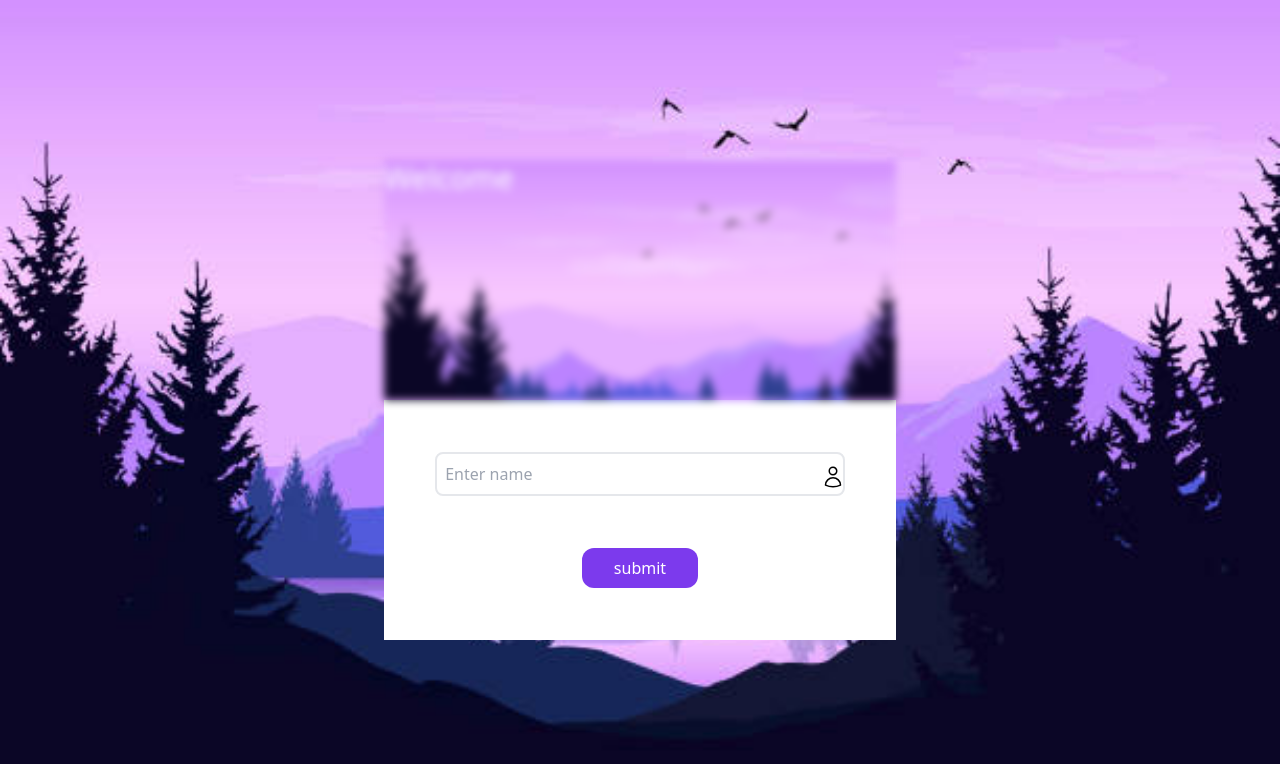
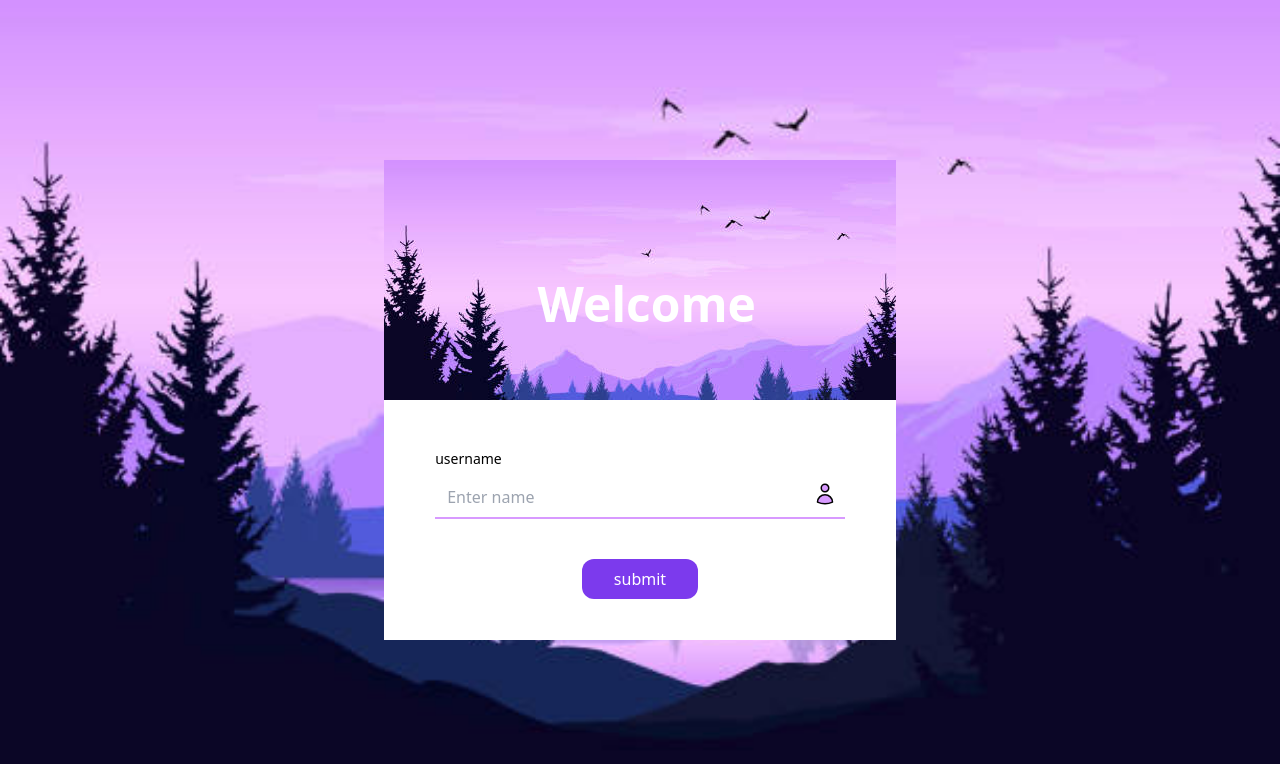
Before and after one commit to phaneendra24/connect, a React (Vite) app: page /login in a window 1280 px wide. Shown: the top 764 px of the page. Built offline with nearby package versions, Linux system fonts and the light colour scheme; no server answers.

Commit message:
ui changes

```diff
--- a/src/components/login.tsx
+++ b/src/components/login.tsx
@@ -16,10 +16,12 @@ function Login() {
   };
 
   return (
-    <div className="loginBg  w-full backdrop:blur-sm h-screen bg-lockbg bg-no-repeat flex justify-center items-center overflow-hidden">
-      <div className="w-[70%] rounded-xl sm:w-[60%] md:w-[40%] flex flex-col justify-center items-center">
-        <div className=" relative blur-sm w-full h-[30vh] bg-lockbg text-white text-3xl ">
-          <span className="absolute">Welcome</span>
+    <div className="loginBg  w-full  h-screen bg-lockbg bg-no-repeat flex justify-center items-center overflow-hidden">
+      <div className=" w-[80%] rounded-xl sm:w-[60%] md:w-[40%] flex flex-col justify-center items-center">
+        <div className=" relative w-full h-[30vh] bg-lockbg text-white text-3xl sm:text-5xl ">
+          <span className="absolute left-[30%] top-[50%] font-semibold ">
+            Welcome
+          </span>
         </div>
         <div className="bg-white h-[30vh] w-full ">
           <form
@@ -27,11 +29,12 @@ function Login() {
             onSubmit={(e) => submit(e)}
             className="h-full flex flex-col justify-evenly items-center"
           >
-            <div className="relative w-[80%] flex justify-center">
+            <div className="relative w-[80%] flex flex-col justify-evenly items-start ">
+              <span className="my-2 text-sm">username</span>
               <input
                 type="text"
                 required
-                className="border-[2px] outline-none py-2 px-2 pr-6 rounded-lg w-full"
+                className="lg-input  outline-none py-2 pl-3 pr-8  w-full focus:border-[2px] focus:border-purple-500"
                 onChange={(e) => setName(e.target.value)}
                 placeholder="Enter name"
               />
@@ -40,11 +43,12 @@ function Login() {
                 fill="none"
                 viewBox="0 0 24 24"
                 stroke-width="1.5"
-                stroke="currentColor"
-                className="w-6 h-6 absolute right-0 top-[30%]"
+                stroke="black"
+                className="w-6 h-6 absolute right-2 top-[53%]"
               >
                 <path
                   stroke-linecap="round"
+                  fill="#d89aff"
                   stroke-linejoin="round"
                   d="M15.75 6a3.75 3.75 0 11-7.5 0 3.75 3.75 0 017.5 0zM4.501 20.118a7.5 7.5 0 0114.998 0A17.933 17.933 0 0112 21.75c-2.676 0-5.216-.584-7.499-1.632z"
                 />
--- a/src/index.css
+++ b/src/index.css
@@ -50,3 +50,7 @@
 .loginBg {
   background-size: 100% 100%;
 }
+
+.lg-input {
+  border-bottom: 2px solid #d89aff;
+}
```
